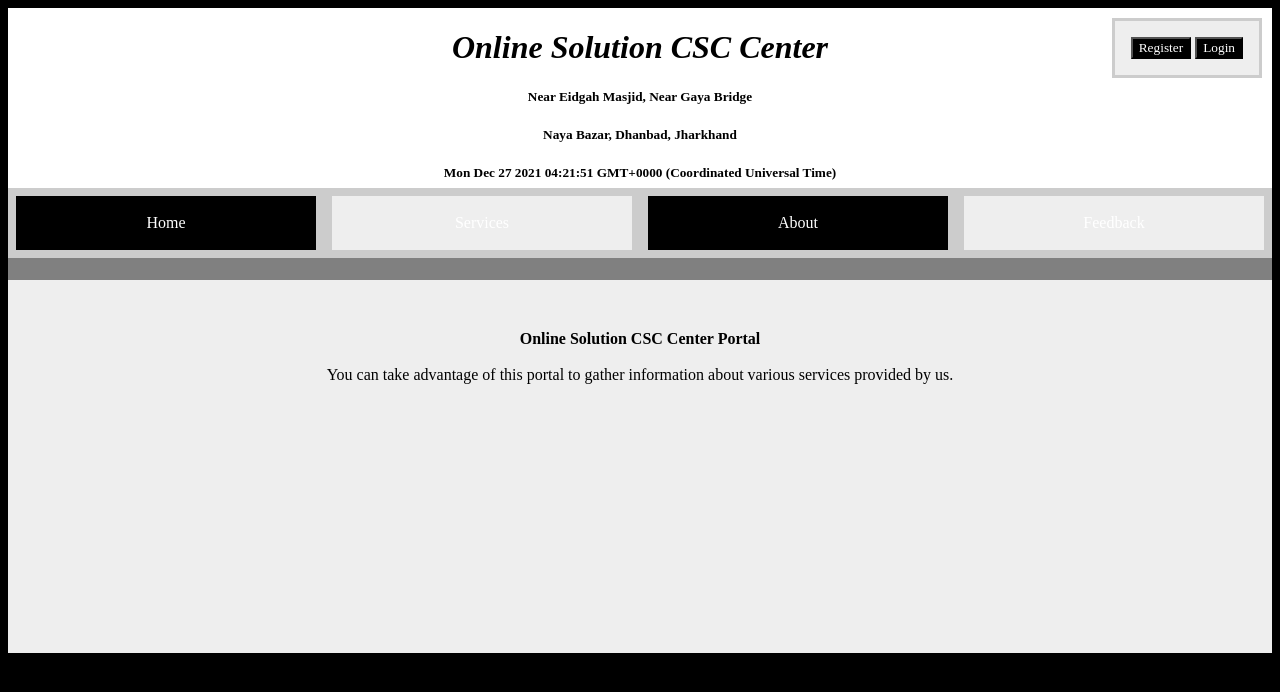
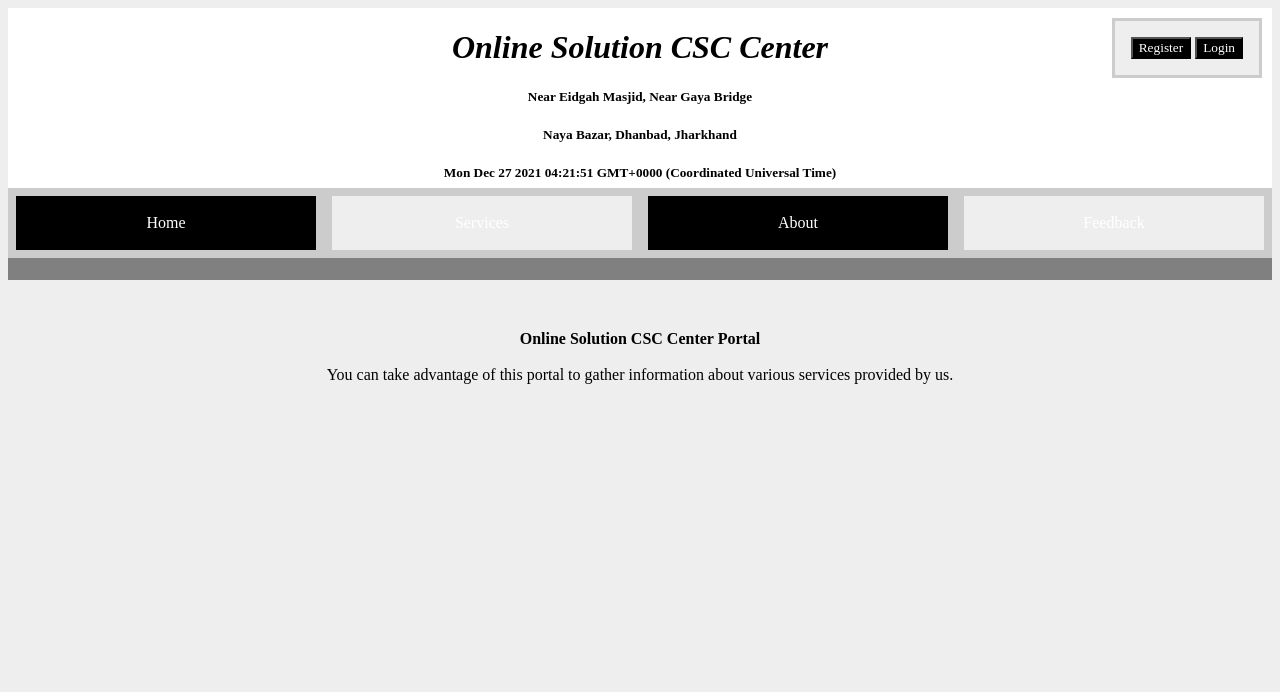
Before and after one commit to iqubalreyaz/learning-repo, a Django app: page / in a window 1280 px wide. Shown: the top 692 px of the page. Run offline with Django 3.2, Linux system fonts and the light colour scheme.

Commit message:
Update index.html

```diff
--- a/hello/templates/index.html
+++ b/hello/templates/index.html
@@ -2,7 +2,7 @@
 <html>
 <style>
 html {
-  background-color: black;
+  background-color: #eee;
 }
 
 #body {
@@ -10,12 +10,13 @@ html {
 
     /* position:fixed; */
     top:0;
-    bottom:0;
+    {% comment %} bottom:0; {% endcomment %}
     left:0;
-    right:0;
-    height: 100%;
-    width: 100%;
-    background-color: #eee;
+    {% comment %} right:0; {% endcomment %}
+    {% comment %} height: 100%; {% endcomment %}
+    {% comment %} width: 100%; {% endcomment %}
+    {% comment %} min-height: 100%; {% endcomment %}
+    {% comment %} background-color: #eee; {% endcomment %}
 }
 
 .cursors > div {
```
